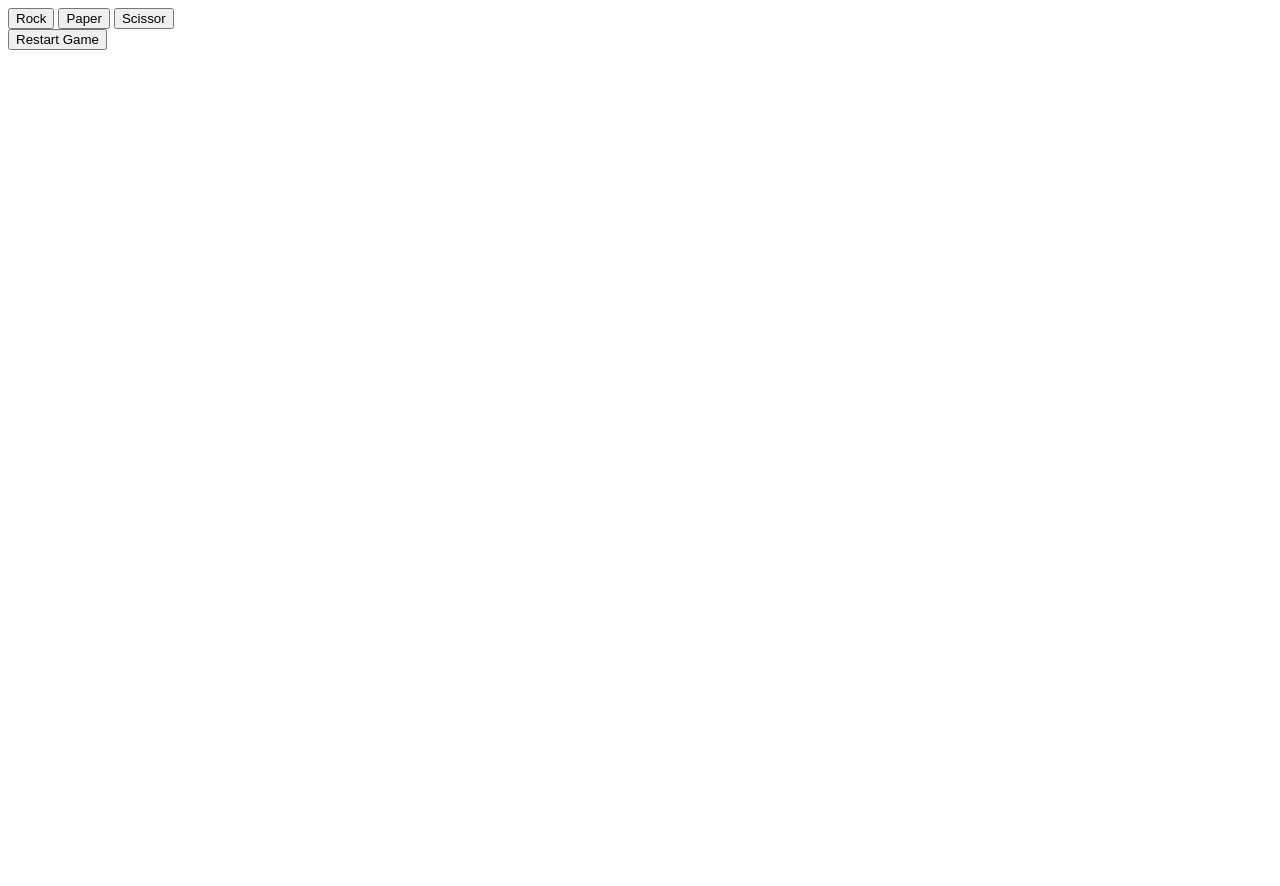
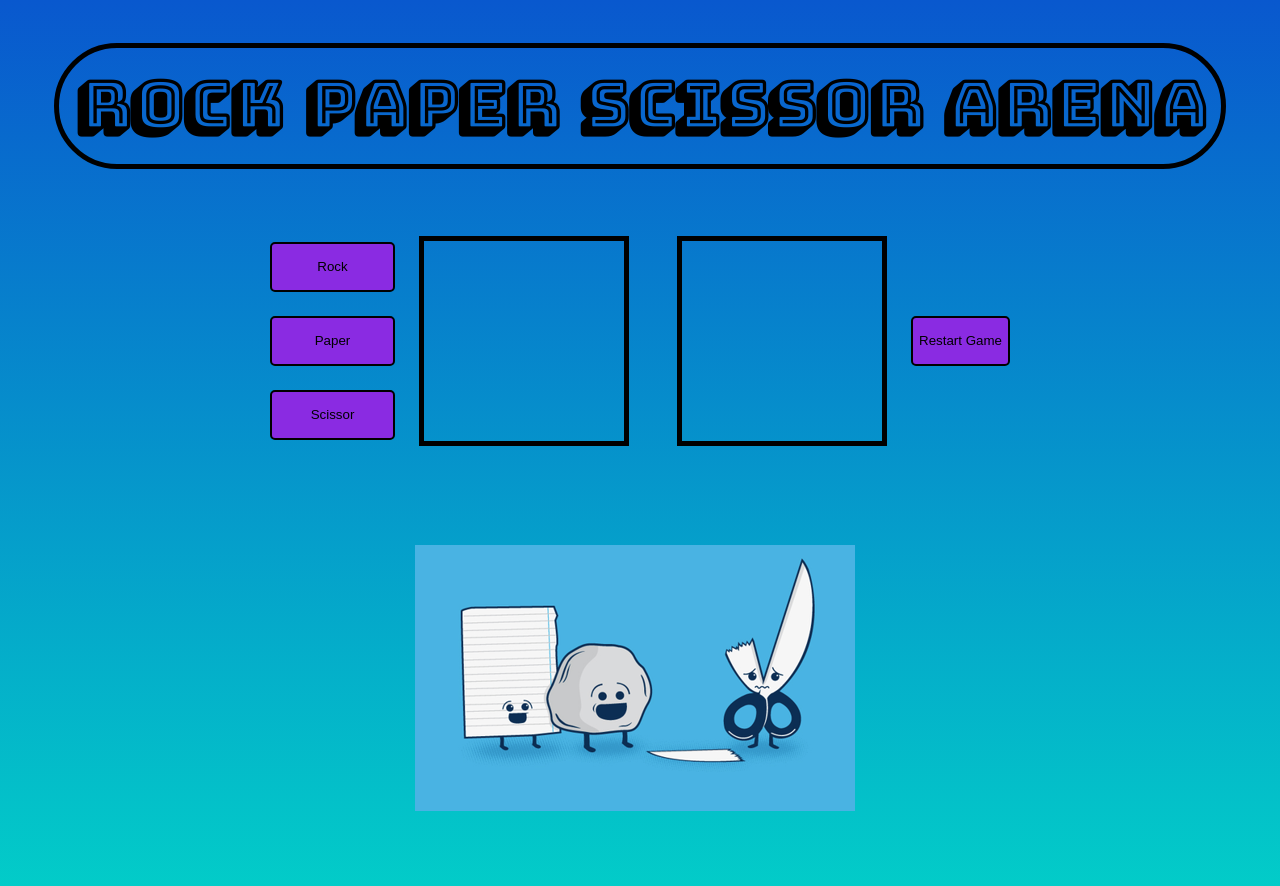
Before and after one commit to WilliamHill11/Rock-Paper-Scissor, a plain HTML site: page index.html in a window 1280 px wide. Before the commit the page ends 800 px from the top, so only its background shows below. Drawn offline with Linux system fonts and the light colour scheme; a web font is replaced by a local one.

Commit message:
Added some CSS to make it more exciting!

```diff
--- a/index.html
+++ b/index.html
@@ -6,17 +6,27 @@
     <meta name="viewport" content="width=device-width, initial-scale=1.0">
     <title>RockPaperScissor</title>
     <script src="script.js" defer></script>
+    <link rel="stylesheet" href="style.css">
+    <link rel="preconnect" href="https://fonts.googleapis.com">
+    <link rel="preconnect" href="https://fonts.gstatic.com" crossorigin>
+    <link href="https://fonts.googleapis.com/css2?family=Bungee+Inline&family=Bungee+Shade&display=swap" rel="stylesheet">
 </head>
 <body>
+    <div class="header">
+        <h1>Rock Paper Scissor Arena</h1>
+    </div>
     <div id="container">
         <div class="buttons">
             <button id="option1">Rock</button>
             <button id="option2">Paper</button>
             <button id="option3">Scissor</button>
         </div>
-        <div>
+        <div class="scoreboard"></div>
+        <div class="result"></div>
+        <div class="button2">
             <button id="restart">Restart Game</button>
         </div>
     </div>
+    <div class="image"></div>
 </body>
 </html>
--- a/script.js
+++ b/script.js
@@ -63,7 +63,7 @@ function playRound (playerSelection, computerSelection) {
 //Rock selection
 rock.addEventListener('click', function(e) {
     playRound('rock', getComputerChoice());
-    scoreBoard.textContent = `Player: ${playerScore}, Computer: ${computerScore}`;
+    scoreBoard.textContent = `Player: ${playerScore} Computer: ${computerScore}`;
     content.append(scoreBoard);
     if (computerScore === 5) {
         para.textContent = 'The computer is the almighty champion';
@@ -84,7 +84,7 @@ rock.addEventListener('click', function(e) {
 //Paper selection
 paper.addEventListener('click', function(e) {
     playRound('paper', getComputerChoice());
-    scoreBoard.textContent = `Player: ${playerScore}, Computer: ${computerScore}`;
+    scoreBoard.textContent = `Player: ${playerScore} Computer: ${computerScore}`;
     content.append(scoreBoard);
     if (computerScore === 5) {
         para.textContent = 'The computer is the almighty champion';
@@ -105,7 +105,7 @@ paper.addEventListener('click', function(e) {
 //Scissor selection
 scissor.addEventListener('click', function(e) {
     playRound('scissor', getComputerChoice());
-    scoreBoard.textContent = `Player: ${playerScore}, Computer: ${computerScore}`;
+    scoreBoard.textContent = `Player: ${playerScore} Computer: ${computerScore}`;
     content.append(scoreBoard);
     if (computerScore === 5) {
         para.textContent = 'The computer is the almighty champion';
--- /dev/null
+++ b/style.css
@@ -0,0 +1,67 @@
+body {
+    margin: 0;
+    padding: 0;
+    height: 940px;
+    background-image: linear-gradient(rgb(9, 88, 206), rgb(2, 211, 200));
+}
+
+.header {
+    display: flex;
+    justify-content: center;
+
+}
+
+h1 {
+    border: 5px solid black;
+    padding: 16px;
+    font-size: 64px;
+    border-radius: 64px;
+    font-family: 'Bungee Inline', cursive;
+    font-family: 'Bungee Shade', cursive;
+}
+
+#container {
+    display: flex;
+    justify-content: center;
+}
+
+.buttons {
+    display: flex;
+    flex-direction: column;
+    width: 125px;
+    gap: 24px;
+    justify-content: center;
+}
+
+button {
+    height: 50px;
+    background-color: blueviolet;
+    border-radius: 5px;
+    border: 2px solid black;
+}
+
+.button2 {
+    display: flex;
+    align-self: center;
+}
+
+.scoreboard,
+.result {
+    display: flex;
+    width: 200px;
+    height: 200px;
+    border: 5px solid black;
+    margin: 24px;
+
+}
+
+.image {
+    display: block;
+    margin-left: auto;
+    margin-right: auto;
+    margin-top: 75px;
+    background-image: url(picture.jpg);
+    background-repeat: no-repeat;
+    width: 450px;
+    height: 300px;
+}
```
Also changed, not shown: picture.jpg (added).
